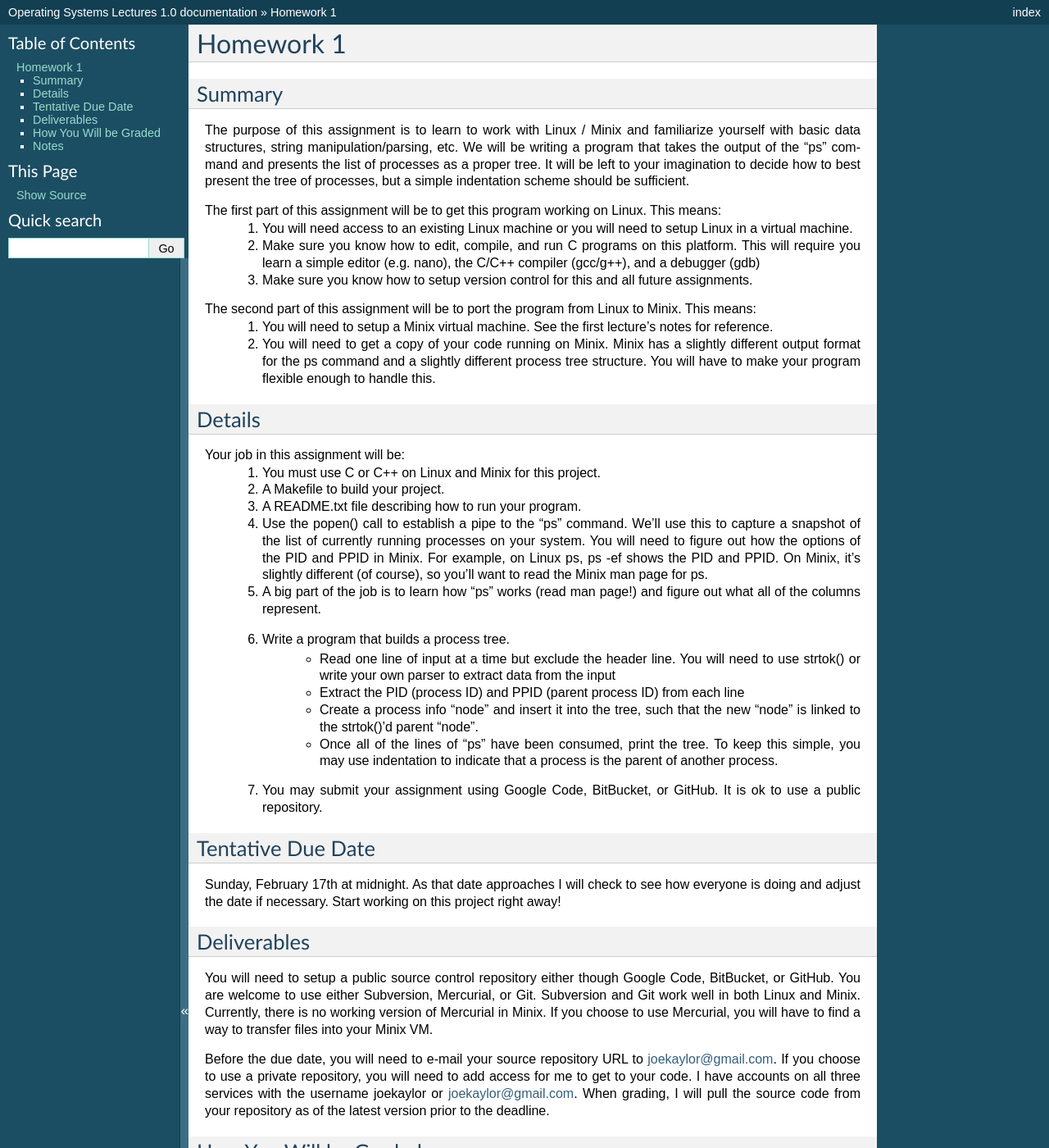
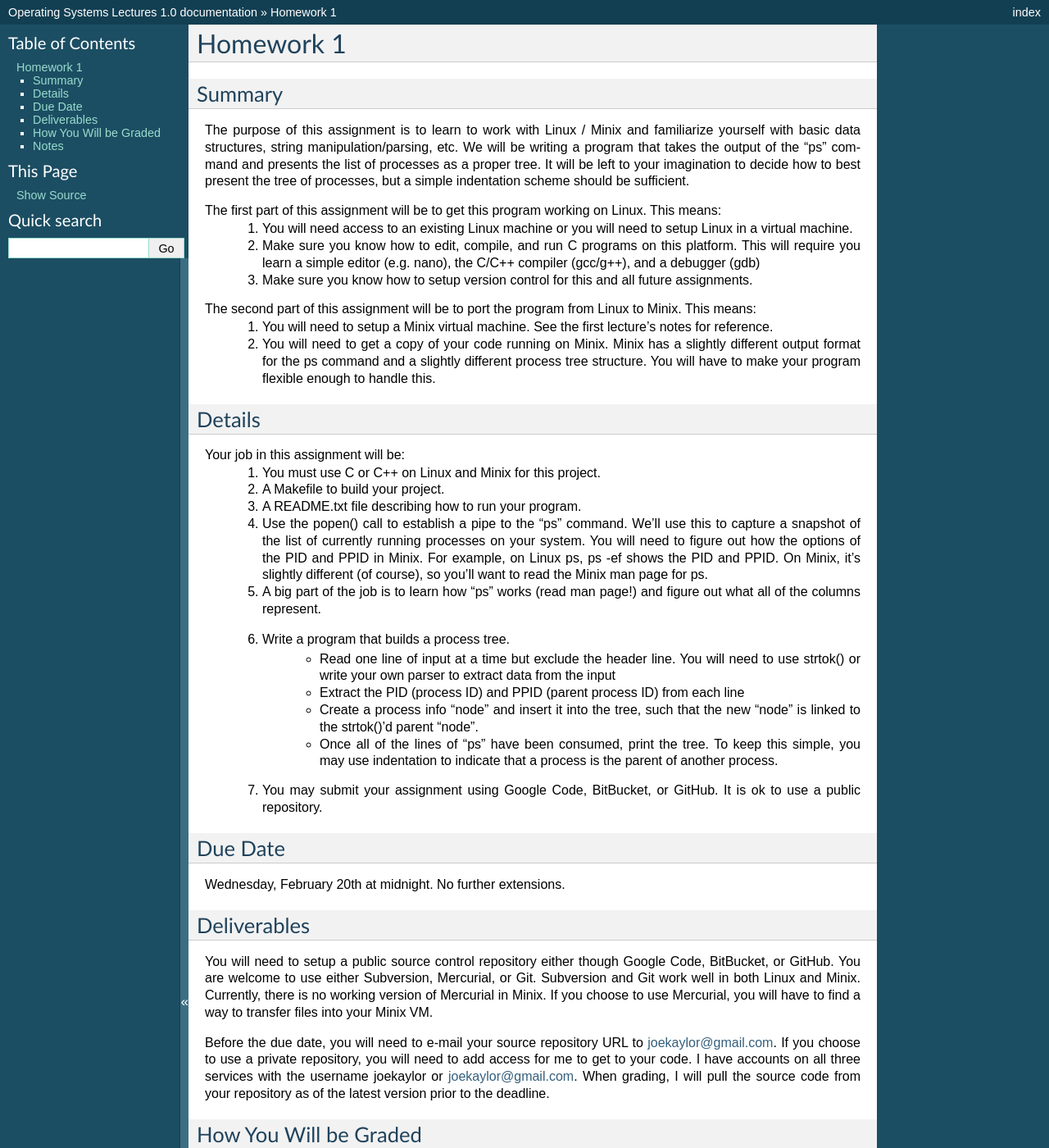
Before and after one commit to LoyolaChicagoBooks/operatingsystems, a Sphinx documentation site: the page built from source/homework1.rst, in a window 1280 px wide and 1400 px high. Shown: the whole window at 82% size. Built offline with Sphinx 7.4.7, drawn with Linux system fonts in a browser that asks for light colours; formulas are drawn with MathJax 3.

Commit message:
updated due date

```diff
--- a/source/homework1.rst
+++ b/source/homework1.rst
@@ -29,9 +29,9 @@ Your job in this assignment will be:
      - Once all of the lines of "ps" have been consumed, print the tree. To keep this simple, you may use indentation to indicate that a process is the parent of another process.
  #. You may submit your assignment using Google Code, BitBucket, or GitHub. It is ok to use a public repository.
 
-Tentative Due Date
-------------------
-Sunday, February 17th at midnight. As that date approaches I will check to see how everyone is doing and adjust the date if necessary. Start working on this project right away!
+Due Date
+--------
+Wednesday, February 20th at midnight. No further extensions.
 
 Deliverables
 ------------
```
